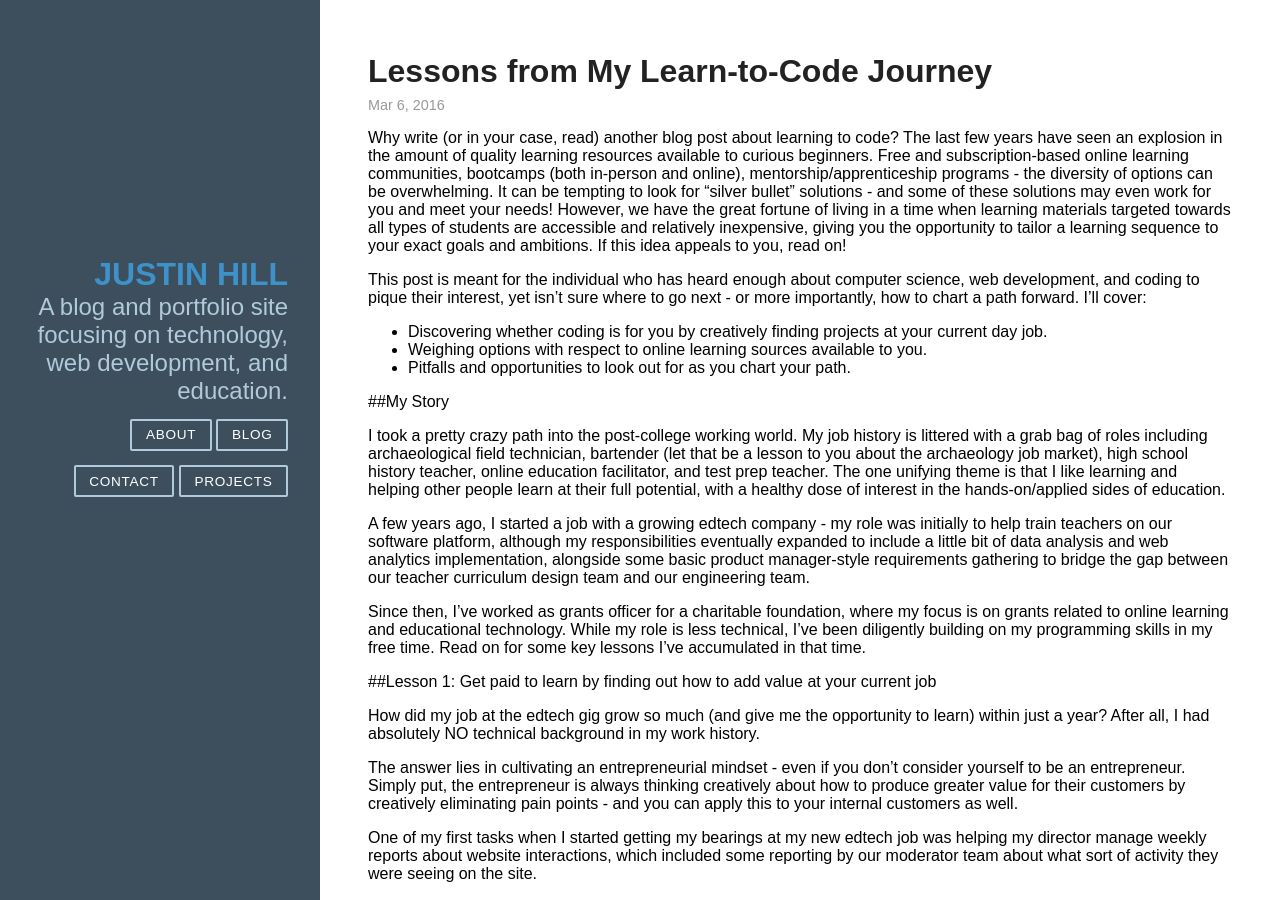
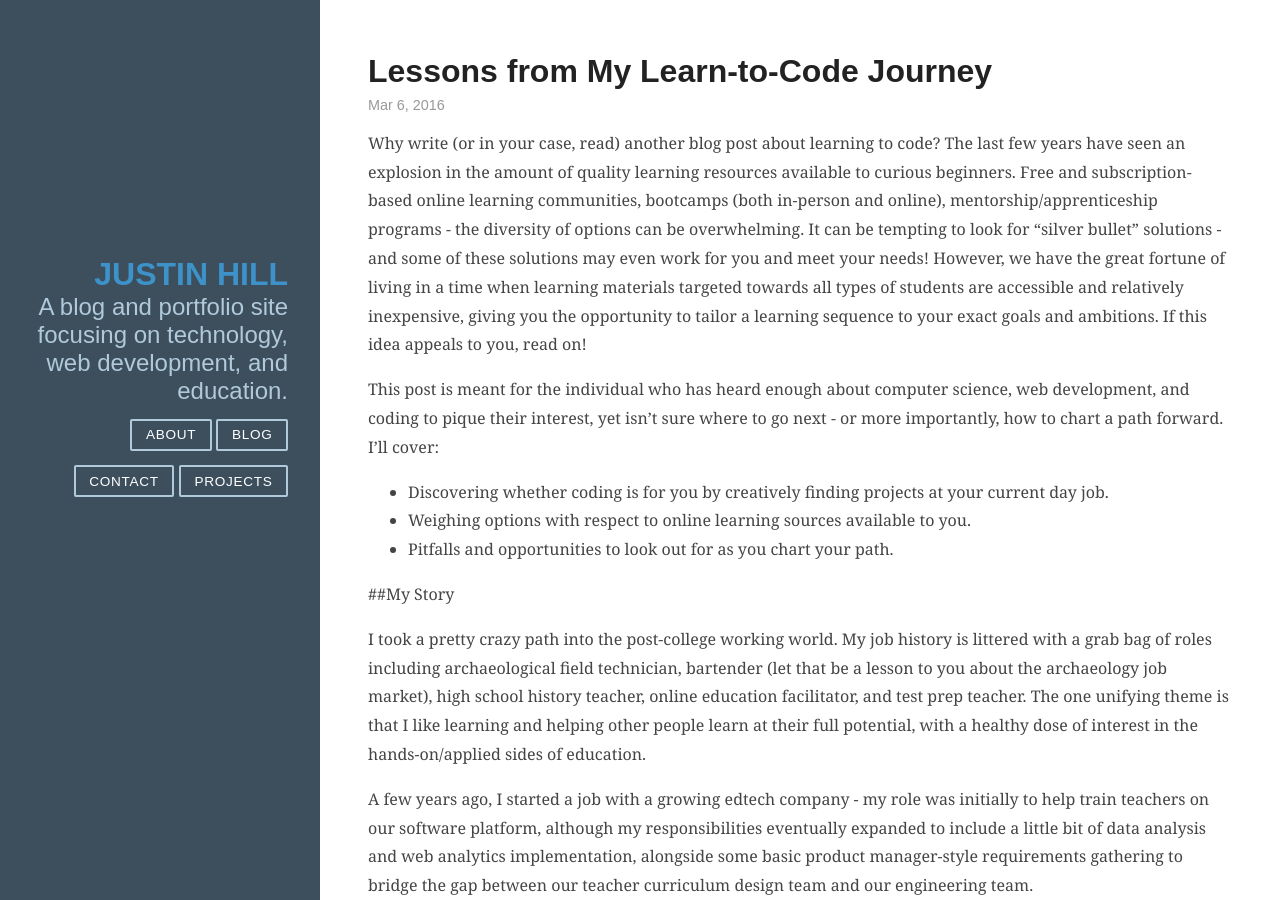
Before and after one commit to JMHill/JMHill.github.io, a Jekyll site: the page built from _posts/2016-03-03-learning-to-code.markdown, in a window 1280 px wide and 900 px high. Built offline with Jekyll 4.4.1, drawn with Linux system fonts in a browser that asks for light colours; comment, search, counter and statistics services are not loaded.

Commit message:
add correct font class to article content

```diff
--- a/_layouts/post.html
+++ b/_layouts/post.html
@@ -8,7 +8,7 @@ layout: default
     <p class="post-meta">{{ page.date | date: "%b %-d, %Y" }}{% if page.author %} • {{ page.author }}{% endif %}{% if page.meta %} • {{ page.meta }}{% endif %}</p>
   </header>
 
-  <article class="post-content">
+  <article class="post-content post-description">
     {{ content }}
   </article>
 
```
